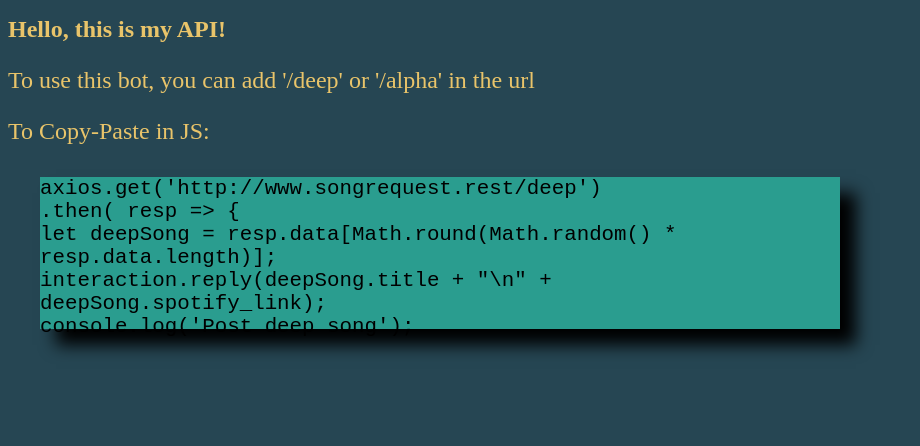
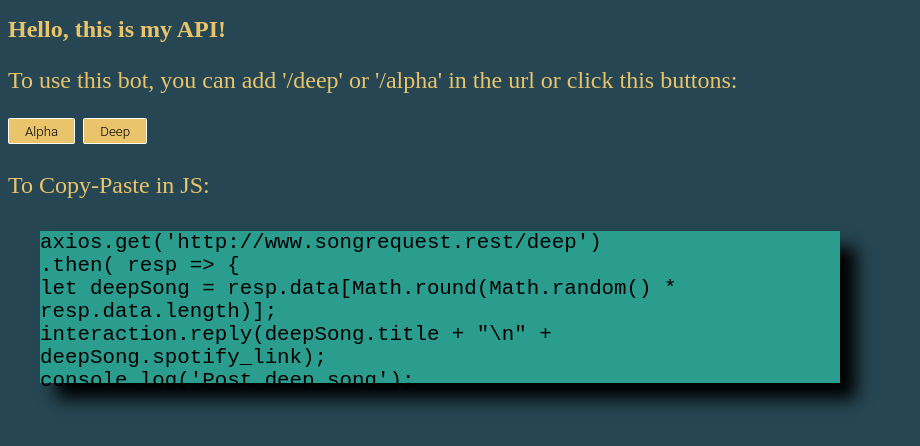
Before and after one commit to AhlaAbuAntar/songrequestapi, a website: page public/index.html in a window 1280 px wide. Shown: the whole page, without its empty margins (0-920 px from the left). Drawn offline with Linux system fonts and the light colour scheme.

Commit message:
Buttons added

```diff
--- a/public/index.html
+++ b/public/index.html
@@ -10,7 +10,15 @@
     </head>
     <body>
         <h1>Hello, this is my API!</h1>
-        <p>To use this bot, you can add '/deep' or '/alpha' in the url</p>
+        <p>To use this bot, you can add '/deep' or '/alpha' in the url or click this buttons:</p>
+
+        <button class="button1" onclick="window.location.href='https://www.songrequest.rest/alpha';">
+            Alpha
+        </button>
+        <button class="button1" onclick="window.location.href='https://www.songrequest.rest/deep';">
+            Deep
+        </button>
+
         <p>To Copy-Paste in JS:</p>
         <div id="codesnippet">
             axios.get('http://www.songrequest.rest/deep')<br>
@@ -20,4 +28,5 @@
             console.log('Post deep song');<br>
         </div>
     </body>
+    <script src="./index.js"></script>
 </html>
--- a/public/style.css
+++ b/public/style.css
@@ -7,10 +7,32 @@ h1{
     color: #e9c46a;
     font-size: 1.5rem;
 }
+.button1{
+    display:inline-block;
+    padding:0.35em 1.2em;
+    border:0.1em solid #FFFFFF;
+    background-color: #e9c46a;
+    margin:0 0.3em 0.3em 0;
+    border-radius:0.12em;
+    box-sizing: border-box;
+    text-decoration:none;
+    font-family:'Roboto',sans-serif;
+    font-weight:300;
+    color:#000000;
+    text-align:center;
+    transition: all 0.2s;
+}
+
+.button1:hover{
+    transition: 0.5s;
+    color:#FFFFFF;
+    background-color:#2a9d8f;
+}
 p{
     color: #e9c46a;
     font-size: 1.5rem;
 }
+
 #codesnippet{
     font-size: 1.3rem;
     height: 9.5rem;
--- a/server.js
+++ b/server.js
@@ -13,6 +13,6 @@ const emoRouter = require('./routes/deep');
 app.use('/deep', emoRouter);
 
 const alphaRouter = require('./routes/alpha')
-app.use('/alpha', alphaRouter)
+app.use('/alpha', alphaRouter);
 //////////////////////////////////////////
 app.listen(process.env.PORT || 6969);
```
Also changed, not shown: public/index.js (added), public/stylescript.js (deleted).
